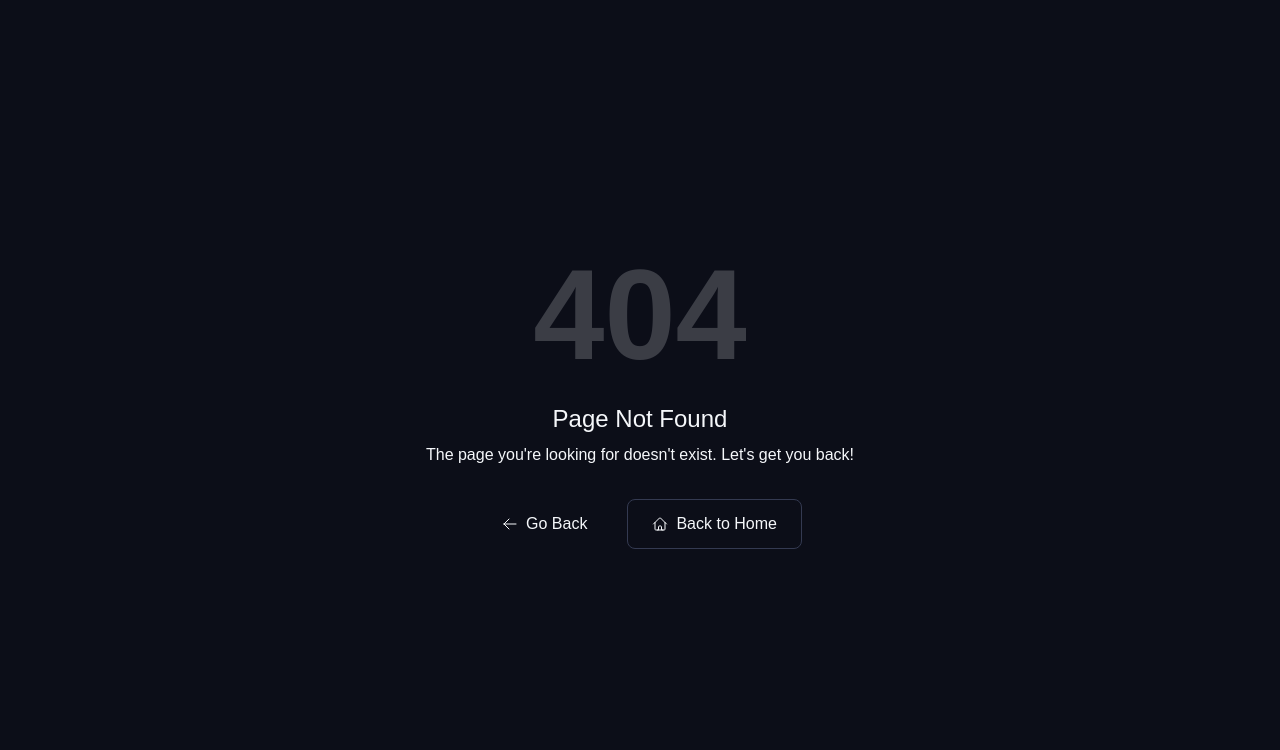
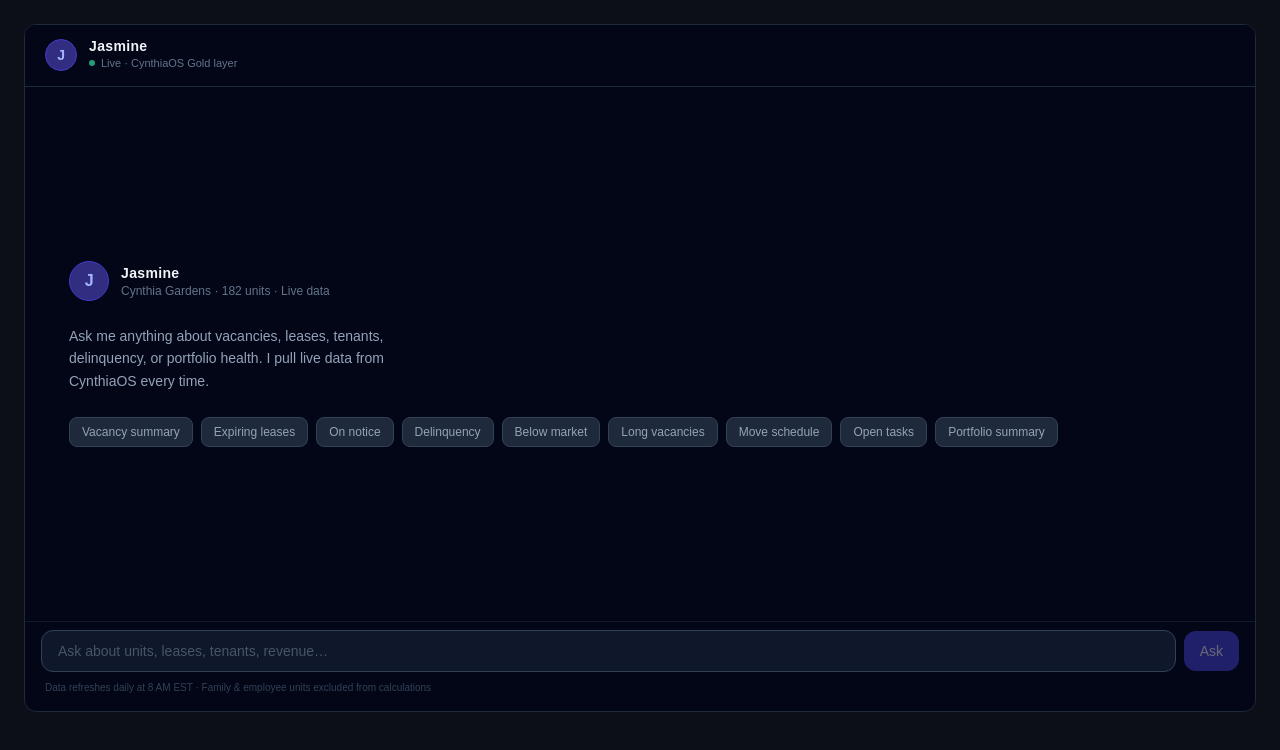
Before and after one commit to v3ads/cynthiaos, a Next.js app: page /jasmine in a window 1280 px wide. Before the commit this address had no page. Shown: the top 750 px of the page. Built offline with nearby package versions, Linux system fonts and the light colour scheme.

Commit message:
feat: add Jasmine 2.0 page

```diff
--- /dev/null
+++ b/src/app/jasmine/page.tsx
@@ -0,0 +1,14 @@
+import JasmineChatPanel from '@/components/jasmine/JasmineChatPanel';
+
+export const metadata = {
+  title: 'Ask Jasmine — CynthiaOS',
+  description: 'AI property assistant for Cynthia Gardens',
+};
+
+export default function JasminePage() {
+  return (
+    <div className="h-[calc(100vh-64px)] p-4 md:p-6">
+      <JasmineChatPanel />
+    </div>
+  );
+}
```
